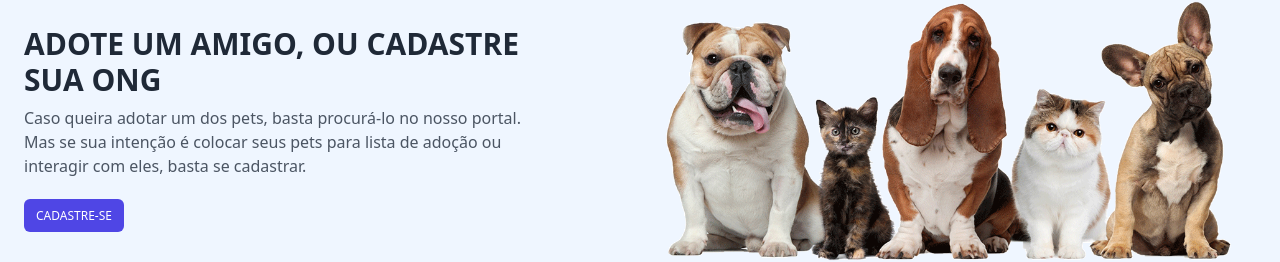
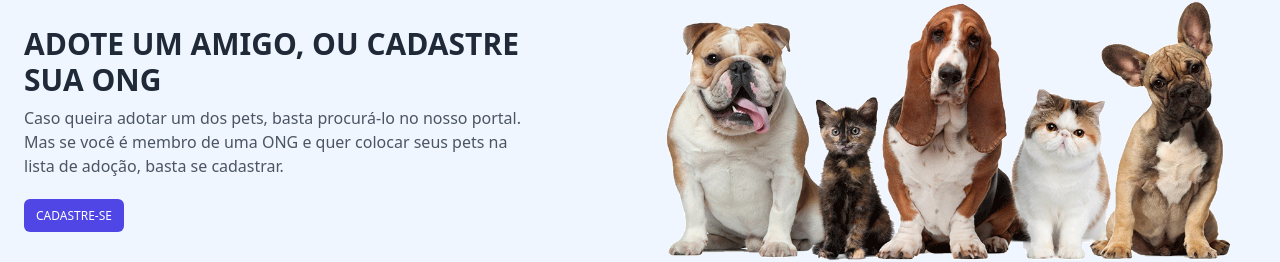
Before and after one commit to gabrikf/pets-frontend, a React (Create React App) app: page / in a window 1280 px wide. Shown: the part 97-359 px from the top of the page. Built offline with nearby package versions, Linux system fonts and the light colour scheme; no server answers.

Commit message:
Update Index.js

```diff
--- a/src/pages/Index.js
+++ b/src/pages/Index.js
@@ -18,8 +18,8 @@ const Index = () => {
               </h1>
               <p className="mt-2 mb-6 text-gray-600 dark:text-gray-400">
                 Caso queira adotar um dos pets, basta procurá-lo no nosso
-                portal. Mas se sua intenção é colocar seus pets para lista de
-                adoção ou interagir com eles, basta se cadastrar.
+                portal. Mas se você é membro de uma ONG e quer colocar seus pets na lista de
+                adoção, basta se cadastrar.
               </p>
               {!login && (
                 <Link
```
